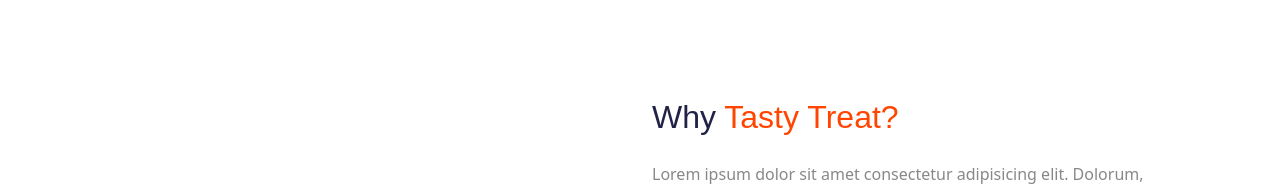
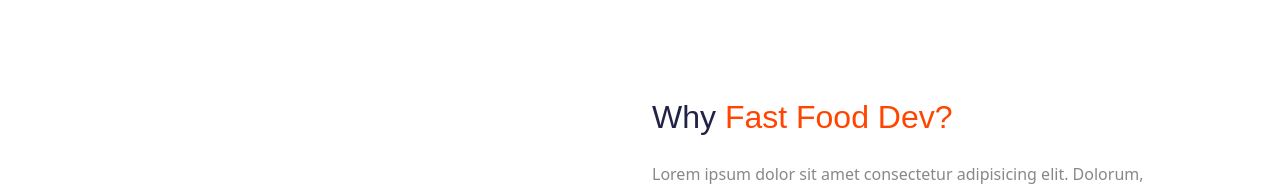
Before and after one commit to dima666Sik/Fast-Food-Delivery-App, a React (Create React App) app in the folder client/: page /home in a window 1280 px wide. Shown: the part 3279-3468 px from the top of the page. Built offline with nearby package versions, Linux system fonts and the light colour scheme; a web font is replaced by a local one.

Commit message:
component home, change lorem text in the future, skeleton is done.

```diff
--- a/client/src/components/ui/why-we/WhyWe.js
+++ b/client/src/components/ui/why-we/WhyWe.js
@@ -14,7 +14,7 @@ const WhyWe = () => {
 				<Col lg="6" md="6">
 					<div className="why__fast-food">
 						<h2 className="fast__food-title mb-4">
-							Why <span>Tasty Treat?</span>
+							Why <span>Fast Food Dev?</span>
 						</h2>
 						<p className="fast__food-desc">
 							Lorem ipsum dolor sit amet consectetur adipisicing elit. Dolorum,
```
